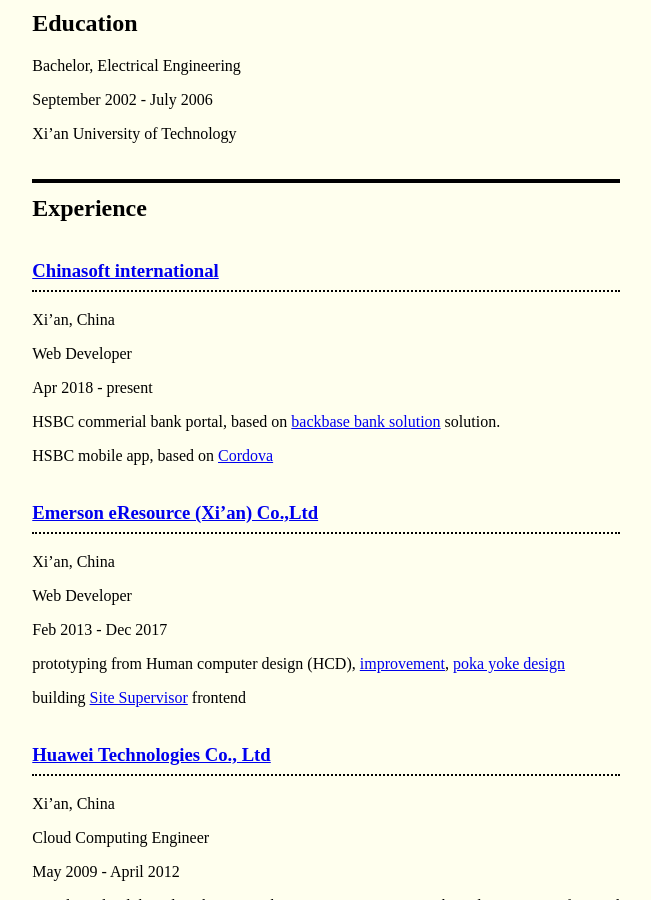
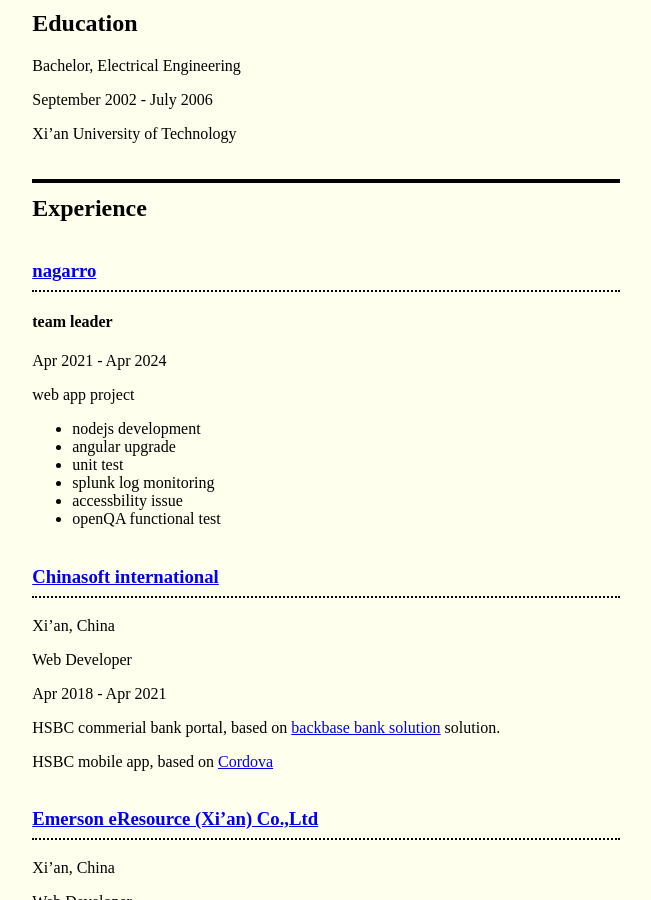
Before and after one commit to JianMeng/jianmeng.github.com, a Jekyll site: the page built from resumes/2013-01-08-Resume-EN.md, in a window 1280 px wide and 900 px high, scrolled down 427 px. Shown: the whole window, without its empty margins (314-965 px from the left). Built offline with Jekyll 4.4.1, drawn with Linux system fonts in a browser that asks for light colours.

Commit message:
Update 2013-01-08-Resume-EN.md

```diff
--- a/resumes/2013-01-08-Resume-EN.md
+++ b/resumes/2013-01-08-Resume-EN.md
@@ -33,13 +33,27 @@
 
 ## Experience
 
+### [nagarro](https://www.nagarro.com/en)
+
+#### team leader
+
+ Apr 2021 - Apr 2024
+
+web app project
+ * nodejs development
+ * angular upgrade
+ * unit test
+ * splunk log monitoring
+ * accessbility issue
+ * openQA functional test
+
 ### [Chinasoft international](http://www.chinasofti.com/)
 
   Xi'an, China
 
   Web Developer
 
-  Apr 2018 - present
+  Apr 2018 - Apr 2021
 
   HSBC commerial bank portal, based on [backbase bank solution](http://backbase.com)
 solution.
```
